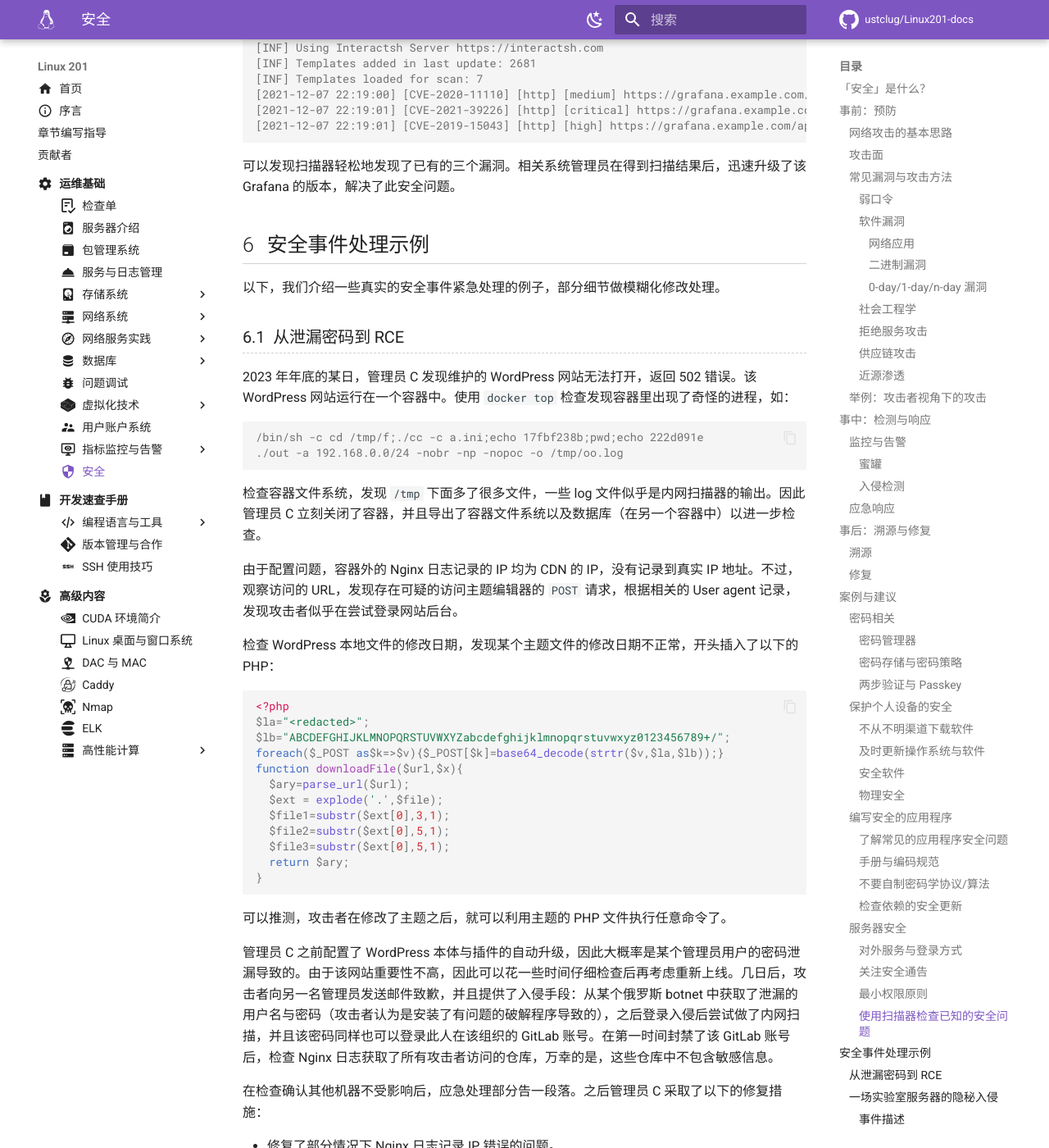
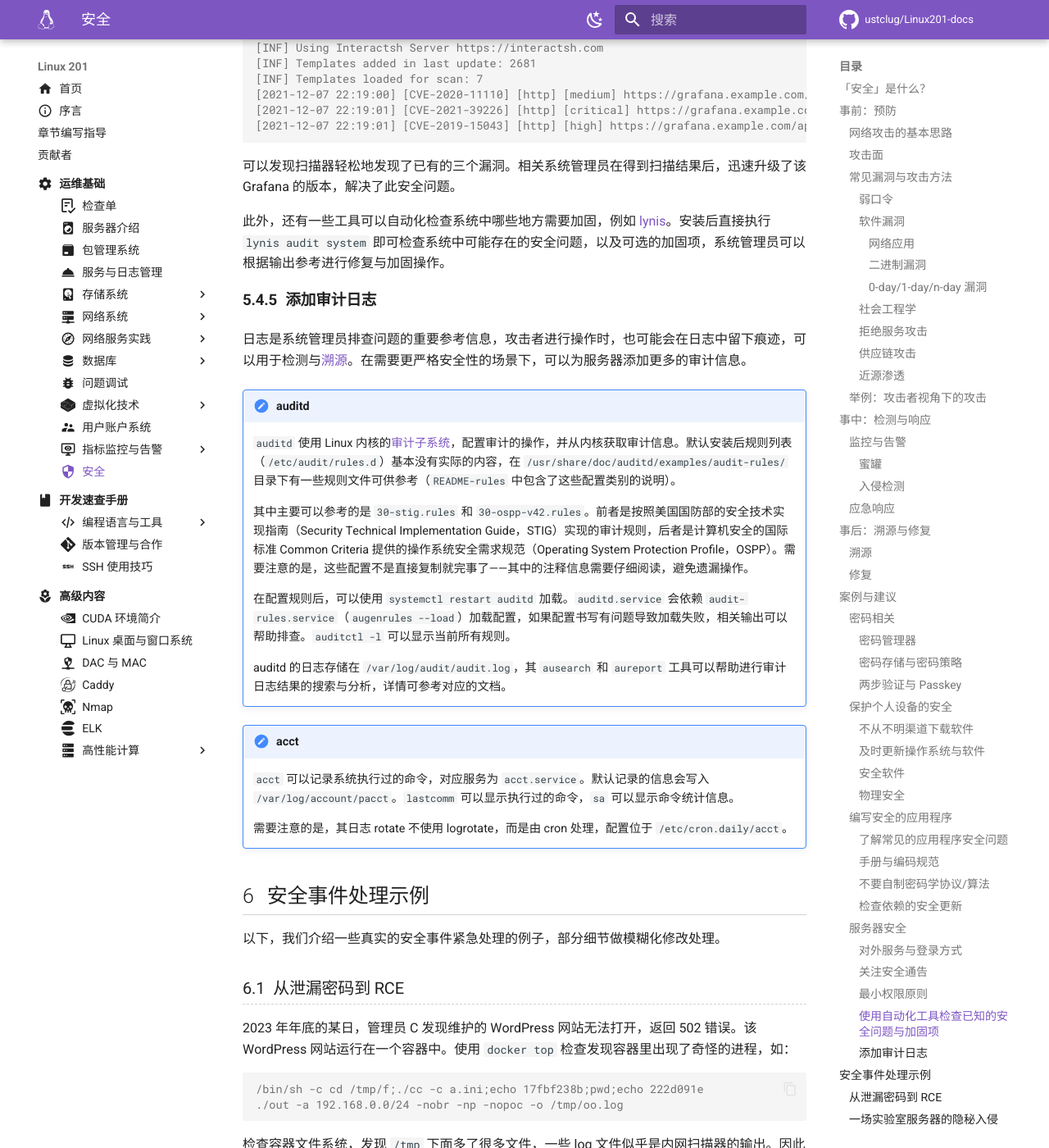
Before and after one commit to ustclug/Linux201-docs, an MkDocs documentation site: the page built from docs/ops/security.md, in a window 1280 px wide and 1400 px high, scrolled down 25552 px. Shown: the whole window at 82% size. Built offline with MkDocs 1.6.1 and Material for MkDocs 9.7.7, drawn with Linux system fonts in a browser that asks for light colours; comment, search, counter and statistics services are not loaded; some of the changed text lies outside the part shown.

Commit message:
ops/security: lynis; auditd; acct

````diff
--- a/docs/ops/security.md
+++ b/docs/ops/security.md
@@ -799,7 +799,7 @@
 - 服务（包括容器在内）不随意暴露端口（特别是无限制 bind 到所有接口的情况），容器运行不随意提供 `--privileged`，运行的服务需要有自己的用户。
 - 对于 systemd 服务，考虑使用 systemd 提供的安全加固功能。详见[服务与日志管理中对 `systemd-analyze security` 的介绍](./service.md#service)。
 
-#### 使用扫描器检查已知的安全问题 {#scanner-known-vulnerabilities}
+#### 使用自动化工具检查已知的安全问题与加固项 {#scanner-known-vulnerabilities}
 
 一些扫描器工具可以帮助检查已经部署的程序是否存在已知的安全问题，例如专门用于扫描 WordPress 网站的 [WPScan](https://wpscan.com/)，通用的漏洞扫描器 [nuclei](https://github.com/projectdiscovery/nuclei) 等。
 
@@ -833,6 +833,28 @@
 ```
 
 可以发现扫描器轻松地发现了已有的三个漏洞。相关系统管理员在得到扫描结果后，迅速升级了该 Grafana 的版本，解决了此安全问题。
+
+此外，还有一些工具可以自动化检查系统中哪些地方需要加固，例如 [lynis](https://github.com/cisofy/lynis)。安装后直接执行 `lynis audit system` 即可检查系统中可能存在的安全问题，以及可选的加固项，系统管理员可以根据输出参考进行修复与加固操作。
+
+#### 添加审计日志 {#server-audit}
+
+日志是系统管理员排查问题的重要参考信息，攻击者进行操作时，也可能会在日志中留下痕迹，可以用于检测与[溯源](#forensics)。在需要更严格安全性的场景下，可以为服务器添加更多的审计信息。
+
+!!! note "auditd"
+
+    `auditd` 使用 Linux 内核的[审计子系统](https://github.com/linux-audit/audit-kernel)，配置审计的操作，并从内核获取审计信息。默认安装后规则列表（`/etc/audit/rules.d`）基本没有实际的内容，在 `/usr/share/doc/auditd/examples/audit-rules/` 目录下有一些规则文件可供参考（`README-rules` 中包含了这些配置类别的说明）。
+
+    其中主要可以参考的是 `30-stig.rules` 和 `30-ospp-v42.rules`。前者是按照美国国防部的安全技术实现指南（Security Technical Implementation Guide，STIG）实现的审计规则，后者是计算机安全的国际标准 Common Criteria 提供的操作系统安全需求规范（Operating System Protection Profile，OSPP）。需要注意的是，这些配置不是直接复制就完事了——其中的注释信息需要仔细阅读，避免遗漏操作。
+
+    在配置规则后，可以使用 `systemctl restart auditd` 加载。`auditd.service` 会依赖 `audit-rules.service`（`augenrules --load`）加载配置，如果配置书写有问题导致加载失败，相关输出可以帮助排查。`auditctl -l` 可以显示当前所有规则。
+
+    auditd 的日志存储在 `/var/log/audit/audit.log`，其 `ausearch` 和 `aureport` 工具可以帮助进行审计日志结果的搜索与分析，详情可参考对应的文档。
+
+!!! note "acct"
+
+    `acct` 可以记录系统执行过的命令，对应服务为 `acct.service`。默认记录的信息会写入 `/var/log/account/pacct`。`lastcomm` 可以显示执行过的命令，`sa` 可以显示命令统计信息。
+
+    需要注意的是，其日志 rotate 不使用 logrotate，而是由 cron 处理，配置位于 `/etc/cron.daily/acct`。
 
 ## 安全事件处理示例 {#security-event-example}
 
````
